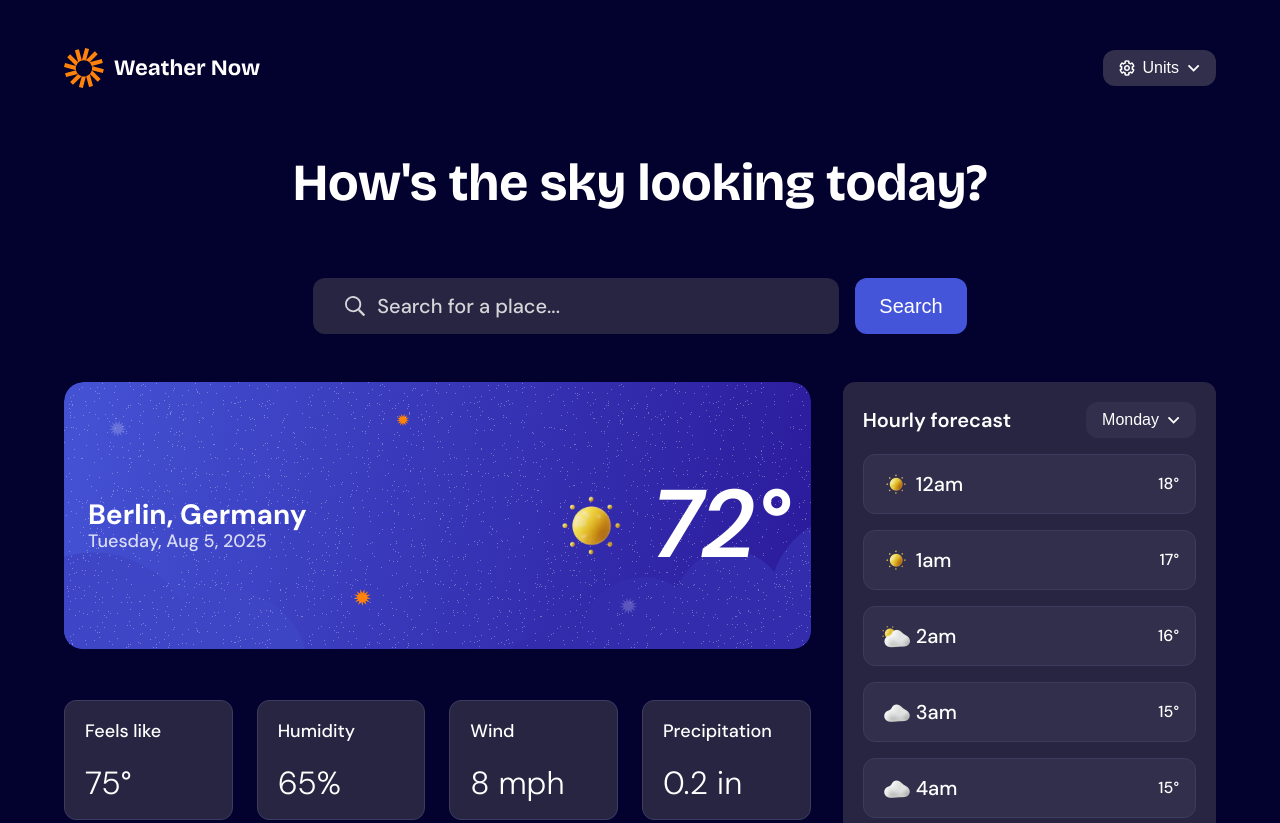
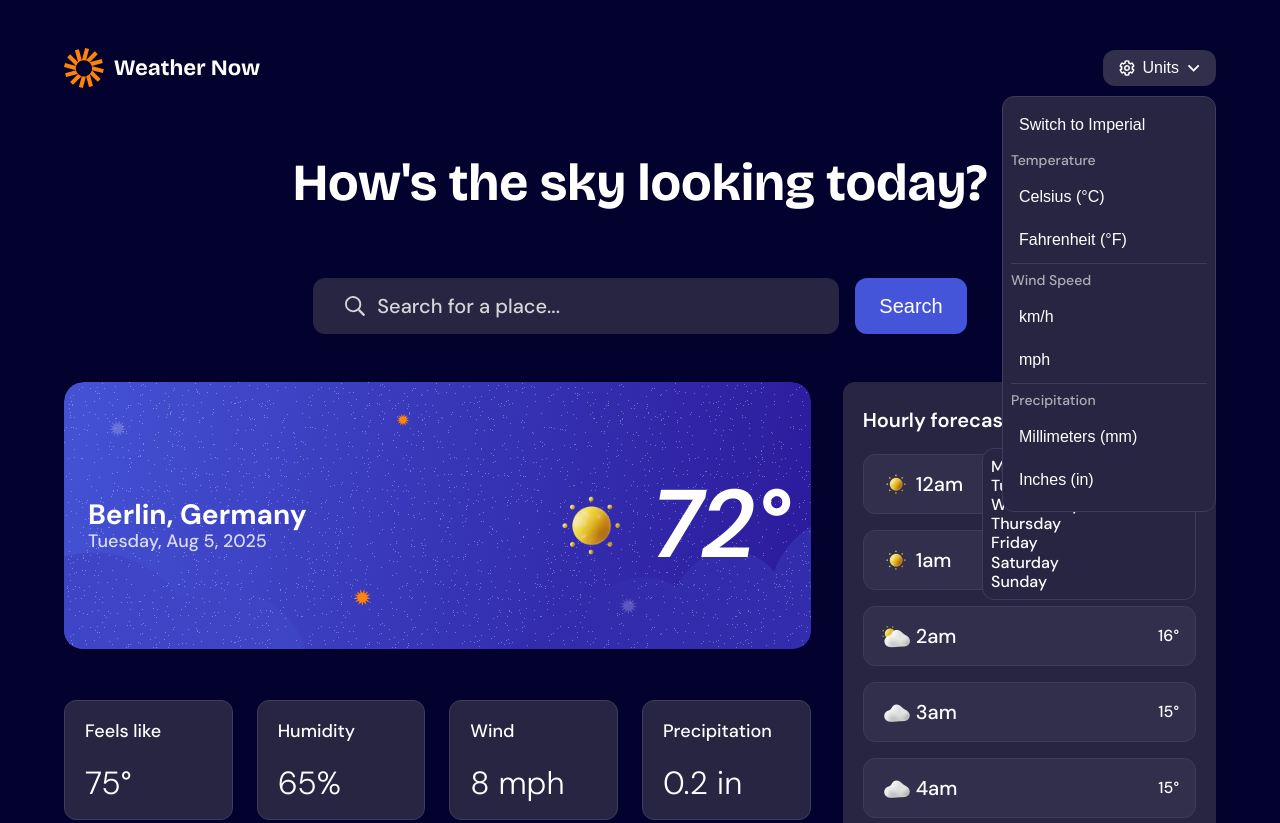
Before and after one commit to jkaps9/weather-application, a plain HTML site: page index.html in a window 1280 px wide. Shown: the top 823 px of the page. Drawn offline with nearby package versions, Linux system fonts and the light colour scheme.

Commit message:
style dropdown menu

```diff
--- a/index.html
+++ b/index.html
@@ -38,38 +38,30 @@
               Units
               <img src="assets/images/icon-dropdown.svg" alt="dropdown icon" />
             </button>
-            <div class="dropdown-menu">
+            <div class="dropdown-menu card">
+              <button class="switch-units-button textpreset7">
+                Switch to Imperial
+              </button>
               <div class="dropdown-section">
-                <h3>Temperature</h3>
-                <div class="dropdown-option selected">
-                  <span>Celsius (°C)</span>
-                  <span class="checkmark">✓</span>
-                </div>
-                <div class="dropdown-option">
-                  <span>Fahrenheit (°F)</span>
-                </div>
+                <h3 class="dropdown-section-title textpreset8">Temperature</h3>
+                <button class="units-button textpreset7">Celsius (°C)</button>
+                <button class="units-button textpreset7">
+                  Fahrenheit (°F)
+                </button>
               </div>
-
-              <div class="dropdown-section">
-                <h3>Wind Speed</h3>
-                <div class="dropdown-option selected">
-                  <span>km/h</span>
-                  <span class="checkmark">✓</span>
-                </div>
-                <div class="dropdown-option">
-                  <span>mph</span>
-                </div>
+              <div class="dropdown-section textpreset7">
+                <h3 class="dropdown-section-title textpreset8">Wind Speed</h3>
+                <button class="units-button textpreset7">km/h</button>
+                <button class="units-button textpreset7">mph</button>
               </div>
-
-              <div class="dropdown-section">
-                <h3>Precipitation</h3>
-                <div class="dropdown-option selected">
-                  <span>Millimeters (mm)</span>
-                  <span class="checkmark">✓</span>
-                </div>
-                <div class="dropdown-option">
-                  <span>Inches (in)</span>
-                </div>
+              <div class="dropdown-section textpreset7">
+                <h3 class="dropdown-section-title textpreset8">
+                  Precipitation
+                </h3>
+                <button class="units-button textpreset7">
+                  Millimeters (mm)
+                </button>
+                <button class="units-button textpreset7">Inches (in)</button>
               </div>
             </div>
           </div>
@@ -240,7 +232,7 @@
                       alt="dropdown icon"
                     />
                   </button>
-                  <div class="dropdown-menu textpreset7">
+                  <div class="dropdown-menu card textpreset7">
                     <div class="dropdown-option selected">
                       <span>Monday</span>
                     </div>
--- a/styles.css
+++ b/styles.css
@@ -181,8 +181,44 @@ header {
   gap: 0.5em;
 }
 
+.dropdown {
+  position: relative;
+}
+
 .dropdown-menu {
-  display: none;
+  position: absolute;
+  right: 0;
+  display: block;
+  margin-top: 0.625rem;
+  z-index: 1000;
+
+  padding: 0.5rem;
+  min-width: 13.375rem;
+}
+
+.switch-units-button,
+.units-button {
+  background: transparent;
+  border: none;
+  padding: 0.625rem 0.5rem;
+  text-align: start;
+}
+
+.dropdown-section {
+  border-bottom: 1px solid var(--neutral-600);
+  padding: 0.25rem 0;
+  display: flex;
+  flex-direction: column;
+  gap: 0.25rem;
+
+  &:last-child {
+    border-bottom: none;
+  }
+}
+
+.dropdown-section-title {
+  color: var(--neutral-300);
+  margin: 0.25rem 0;
 }
 
 /* HERO */
```
